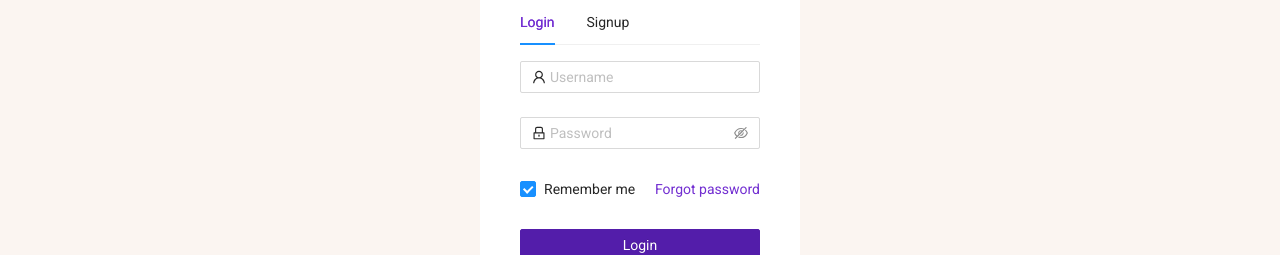
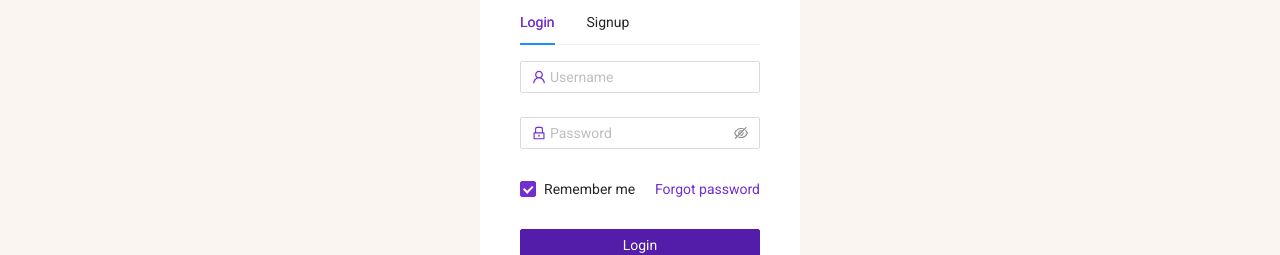
Before and after one commit to bettersg/PawScore, a Next.js app in the folder frontend/: page /shelter/login in a window 1280 px wide. Shown: the part 405-660 px from the top of the page. Built offline with nearby package versions, Linux system fonts and the light colour scheme.

Commit message:
update checkbox and input field icons color

```diff
--- a/frontend/layouts/common/forms.css
+++ b/frontend/layouts/common/forms.css
@@ -8,6 +8,7 @@ a:hover {
 	border-color: var(--color-golden-purple) !important;
 }
 
-.ant-checkbox-checked {
-	color: var(--color-golden-purple);
+.ant-checkbox-checked .ant-checkbox-inner {
+	background-color: var(--color-golden-purple);
+	border-color: var(--color-golden-purple);
 }
--- a/frontend/pages/shelter/login.tsx
+++ b/frontend/pages/shelter/login.tsx
@@ -73,7 +73,7 @@ const LoginForm = ({ onFinish }: LoginFormProps) => (
 				}
 			]}>
 			<Input
-				prefix={<UserOutlined className="site-form-item-icon" />}
+				prefix={<UserOutlined className={styles.inputFieldIcons} />}
 				placeholder="Username"
 			/>
 		</Form.Item>
@@ -86,7 +86,7 @@ const LoginForm = ({ onFinish }: LoginFormProps) => (
 				}
 			]}>
 			<Input.Password
-				prefix={<LockOutlined className="site-form-item-icon" />}
+				prefix={<LockOutlined className={styles.inputFieldIcons} />}
 				type="password"
 				placeholder="Password"
 			/>
@@ -128,7 +128,7 @@ const SignUpForm  = ({ onFinish }: LoginFormProps) => (
 				}
 			]}>
 			<Input
-				prefix={<UserOutlined className="site-form-item-icon" />}
+				prefix={<UserOutlined className={styles.inputFieldIcons} />}
 				placeholder="Username"
 			/>
 		</Form.Item>
@@ -141,7 +141,7 @@ const SignUpForm  = ({ onFinish }: LoginFormProps) => (
 				}
 			]}>
 			<Input.Password
-				prefix={<LockOutlined className="site-form-item-icon" />}
+				prefix={<LockOutlined className={styles.inputFieldIcons} />}
 				type="password"
 				placeholder="Password"
 			/>
--- a/frontend/pages/shelter/shelter.module.css
+++ b/frontend/pages/shelter/shelter.module.css
@@ -23,6 +23,10 @@
 	width: 100%;
 }
 
+.inputFieldIcons {
+	color: var(--color-golden-purple);
+}
+
 .quickSignInButton {
 	color: rgba(0, 0, 0, 0.45);
 	border: transparent;
```
